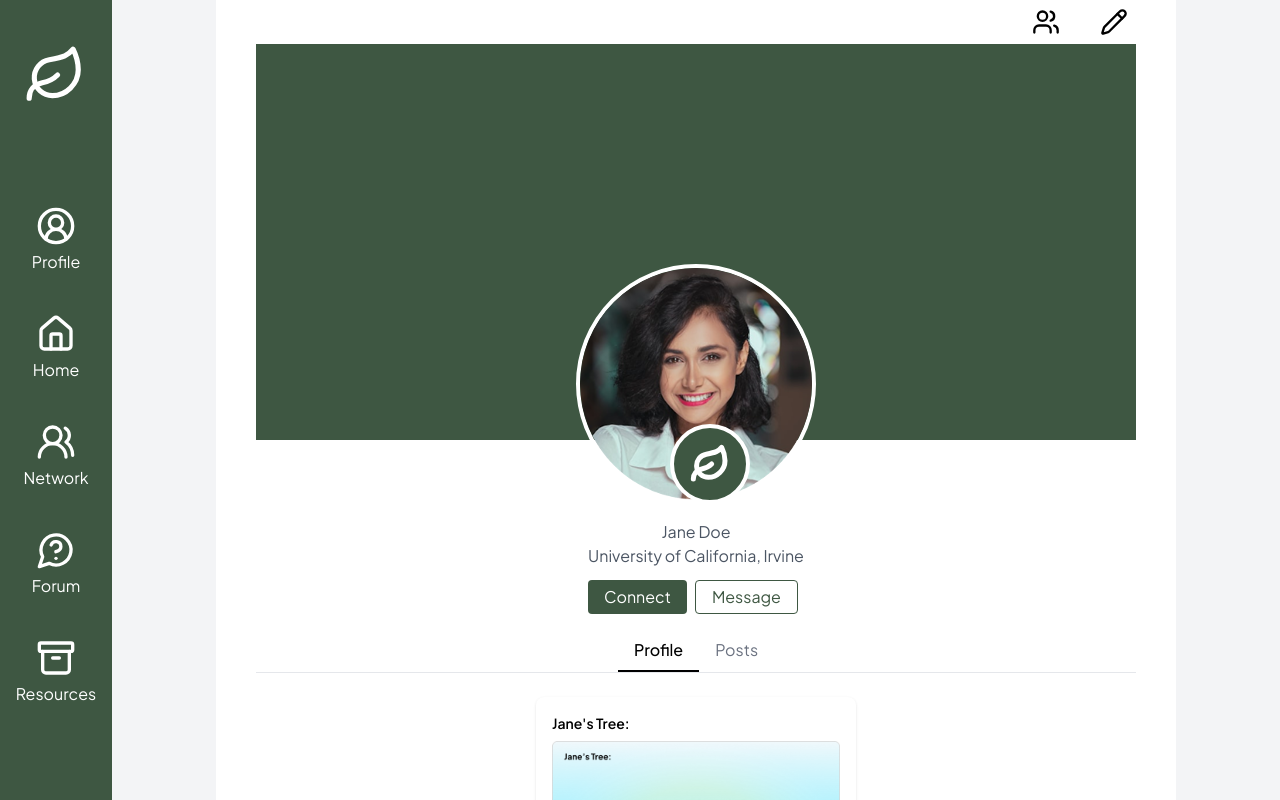
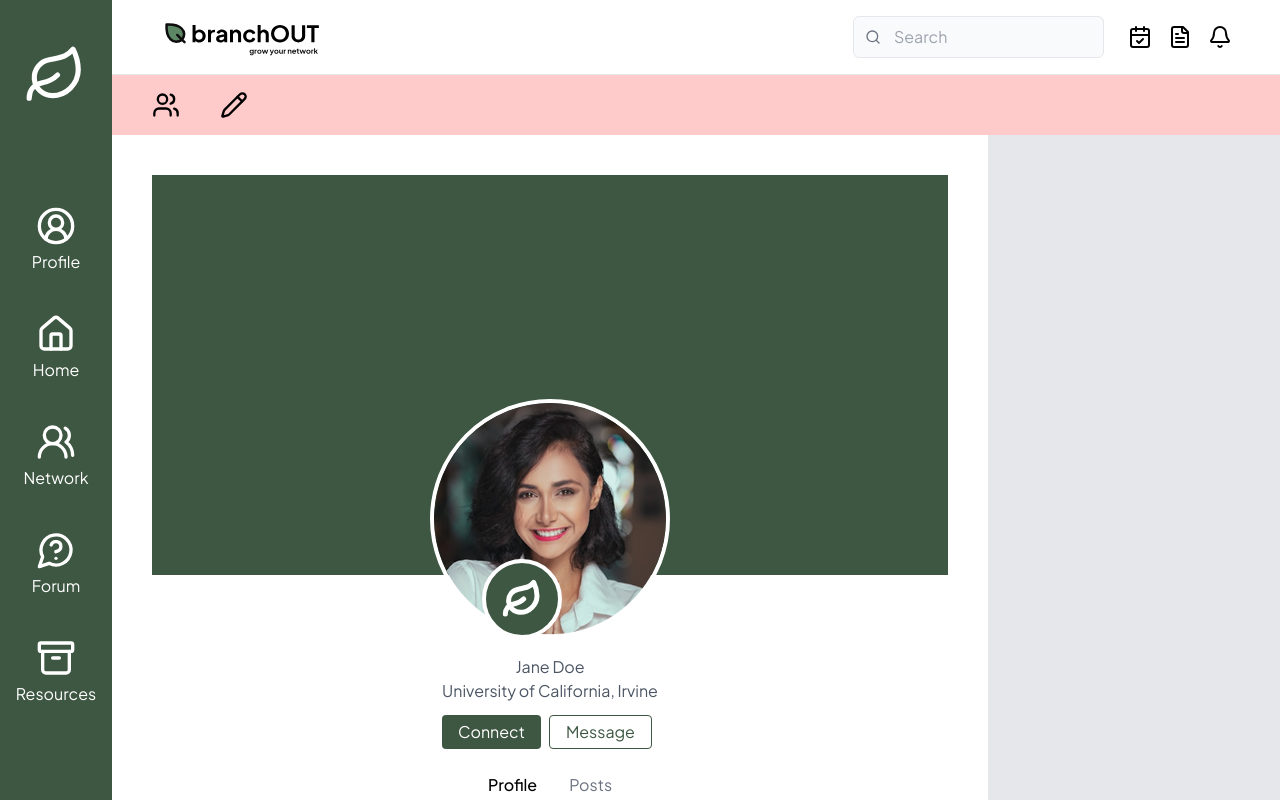
Before and after one commit to heartybp/BranchOut, a React (Vite) app in the folder client/: page /profile in a window 1280 px wide. Shown: the top 800 px of the page. Built offline with nearby package versions, Linux system fonts and the light colour scheme.

Commit message:
centralized header component

```diff
--- a/client/src/Profile.jsx
+++ b/client/src/Profile.jsx
@@ -3,34 +3,39 @@ import Navbar from "./components/Navbar.jsx";
 import ProfileSection from "./components/ProfileSection.jsx";
 import TopBarSection from "./components/TopBarSection.jsx";
 import AboutMeSection from "./components/AboutMeSection.jsx";
-import EducationSection from "./components/EducationSection.jsx"
-import OrganizationSection from "./components/OrganizationSection.jsx"
+import EducationSection from "./components/EducationSection.jsx";
+import OrganizationSection from "./components/OrganizationSection.jsx";
 import ExperienceSection from "./components/ExperienceSection.jsx";
 import ConnectionSection from "./components/ConnectionSection.jsx";
+import Header from "./components/Header.jsx";
 
 const user = {
   firstName: "Jane",
-  lastName:"Doe",
+  lastName: "Doe",
   school: "University of California, Irvine",
   avatar: "src/assets/jane-doe.png",
   joinDate: "2025-03-08",
   treeImage: "src/assets/tree.png",
-  aboutMe: "I'm a results-driven marketing specialist with 5+ years of digital marketing, specializing in content creation, social media strategy, and data-driven campaigns. I have a passion for helping brands grow by crafting compelling stories and driving measurable results."
+  aboutMe:
+    "I'm a results-driven marketing specialist with 5+ years of digital marketing, specializing in content creation, social media strategy, and data-driven campaigns. I have a passion for helping brands grow by crafting compelling stories and driving measurable results.",
 };
 
 const Profile = () => {
   return (
-    <div className="flex ">
+    <div className="flex max-h-screen bg-gray-200">
       <Navbar />
 
-      <div className="flex flex-col justify-center overflow-y-scroll bg-gray-200 w-3/4 mx-auto ">
+      <div className="flex flex-col ">
+        <Header />
         <TopBarSection />
-        <ProfileSection user={user} />
-        <AboutMeSection user={user}/>
-        <EducationSection />
-        <OrganizationSection />
-        <ExperienceSection />
-        <ConnectionSection/>
+        <div className="w-3/4 flex flex-col items-center bg-red-200">
+          <ProfileSection user={user} />
+          <AboutMeSection user={user} />
+          <EducationSection />
+          <OrganizationSection />
+          <ExperienceSection />
+          <ConnectionSection />
+        </div>
       </div>
     </div>
   );
--- a/client/src/Resources.jsx
+++ b/client/src/Resources.jsx
@@ -1,4 +1,5 @@
 import React, { useState } from "react";
+import Navbar from "./components/Navbar.jsx";
 
 const Resources = () => {
   const [viewMode, setViewMode] = useState("list"); // 'list' or 'grid'
@@ -86,7 +87,9 @@ const Resources = () => {
   };
 
   return (
-    <div className="flex flex-col bg-white min-h-screen">
+    <div className="flex max-h-screen">
+      <Navbar />
+      <div className="flex flex-col bg-white w-full overflow-y-scroll">
         {/* header with upload button */}
         <div className="flex justify-between items-center p-4 bg-white">
           <h1 className="text-2xl font-semibold">My Documents</h1>
@@ -244,6 +247,7 @@ const Resources = () => {
           </div>
         </div>
       </div>
+    </div>
   );
 };
 
--- a/client/src/components/Header.jsx
+++ b/client/src/components/Header.jsx
@@ -1,10 +1,33 @@
 import React from "react";
-import brandName from "../assets/brand-name.png";
+import brandName from "../assets/brand-name.svg";
+import { Bell, FileText, Star, CalendarCheck, Search } from "lucide-react";
 
 const Header = () => {
   return (
-    <div className="pl-12 bg-white mt-10 mb-20 w-full">
-      <img src={brandName} alt="" width={160} />
+    <div className="flex items-center justify-between px-12 py-4 bg-white w-full border-b">
+      <div className="flex items-center space-x-2">
+        <img src={brandName} width={160} />
+      </div>
+
+      <div className="flex items-center space-x-6">
+        <div className="relative w-full">
+          <input
+            type="text"
+            placeholder="Search"
+            className="w-full pl-10 pr-4 py-2 rounded-md bg-gray-50 border border-gray-200 focus:outline-none focus:ring-2 focus:ring-green-300"
+          />
+          <Search
+            className="absolute left-3 top-1/2 transform -translate-y-1/2 text-gray-500"
+            size={16}
+          />
+        </div>
+
+        <div className="flex items-center space-x-4 text-black">
+          <CalendarCheck className="cursor-pointer" />
+          <FileText className="cursor-pointer" />
+          <Bell className="cursor-pointer" />
+        </div>
+      </div>
     </div>
   );
 };
--- a/client/src/components/TopBarSection.jsx
+++ b/client/src/components/TopBarSection.jsx
@@ -1,15 +1,14 @@
 import React from "react";
 import { Users, Pencil } from "lucide-react";
 
-
 const TopBarSection = () => {
   return (
-    <div className="w-3/4 flex justify-end p-2 bg-white fixed top-0 left- z-10">
-        {/* Top Bar */}
-        <div className="flex items-center space-x-10 w-fullp-4 px-10">
-            <Users className="w-7 h-7"/>
-            <Pencil className="w-7 h-7"/>
-        </div>
+    <div className="w-full h-[60px] flex justify-end  bg-red-200 ">
+      {/* Top Bar */}
+      <div className="flex items-center space-x-10 w-full p-4 px-10">
+        <Users className="w-7 h-7" />
+        <Pencil className="w-7 h-7" />
+      </div>
     </div>
   );
 };
```
Also changed, not shown: client/src/Network.jsx (+191 -36 lines), client/src/assets/brand-name.png (deleted), client/src/assets/brand-name.svg (added). Lines whose indentation alone changed are shown as unchanged.
